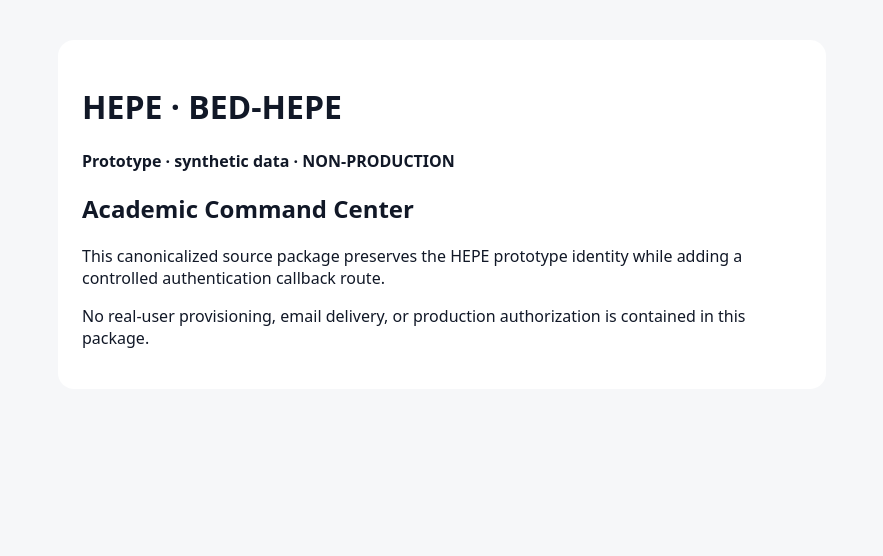
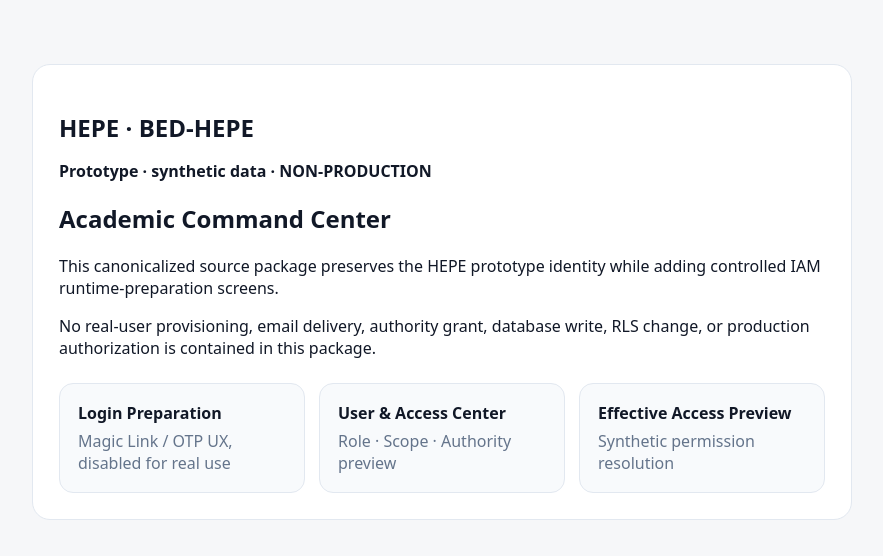
Before and after one commit to kasemch/hepe-ui-prototype, a Next.js app: page / in a window 1280 px wide. Shown: the top 556 px of the page, without its empty margins (198-1081 px from the left). Built offline with nearby package versions, Linux system fonts and the light colour scheme.

Commit message:
feat(iam): link runtime preparation screens

```diff
--- a/app/page.tsx
+++ b/app/page.tsx
@@ -1,11 +1,25 @@
 export default function Home() {
   return (
-    <main style={{maxWidth:720,margin:"40px auto",padding:24,background:"white",borderRadius:16}}>
-      <h1>HEPE · BED-HEPE</h1>
-      <p><strong>Prototype · synthetic data · NON-PRODUCTION</strong></p>
-      <h2>Academic Command Center</h2>
-      <p>This canonicalized source package preserves the HEPE prototype identity while adding a controlled authentication callback route.</p>
-      <p>No real-user provisioning, email delivery, or production authorization is contained in this package.</p>
+    <main style={{maxWidth:820,margin:"40px auto",padding:24}}>
+      <section style={{background:"white",borderRadius:18,padding:26,border:"1px solid #e2e8f0"}}>
+        <h1 style={{marginBottom:6}}>HEPE · BED-HEPE</h1>
+        <p><strong>Prototype · synthetic data · NON-PRODUCTION</strong></p>
+        <h2>Academic Command Center</h2>
+        <p>This canonicalized source package preserves the HEPE prototype identity while adding controlled IAM runtime-preparation screens.</p>
+        <p>No real-user provisioning, email delivery, authority grant, database write, RLS change, or production authorization is contained in this package.</p>
+
+        <div style={{display:"grid",gridTemplateColumns:"repeat(auto-fit,minmax(220px,1fr))",gap:14,marginTop:24}}>
+          <a href="/login" style={{padding:18,border:"1px solid #e2e8f0",borderRadius:14,textDecoration:"none",color:"inherit",background:"#f8fafc"}}>
+            <strong>Login Preparation</strong><div style={{marginTop:6,color:"#64748b"}}>Magic Link / OTP UX, disabled for real use</div>
+          </a>
+          <a href="/user-access" style={{padding:18,border:"1px solid #e2e8f0",borderRadius:14,textDecoration:"none",color:"inherit",background:"#f8fafc"}}>
+            <strong>User & Access Center</strong><div style={{marginTop:6,color:"#64748b"}}>Role · Scope · Authority preview</div>
+          </a>
+          <a href="/user-access/effective-access" style={{padding:18,border:"1px solid #e2e8f0",borderRadius:14,textDecoration:"none",color:"inherit",background:"#f8fafc"}}>
+            <strong>Effective Access Preview</strong><div style={{marginTop:6,color:"#64748b"}}>Synthetic permission resolution</div>
+          </a>
+        </div>
+      </section>
     </main>
   );
 }
```
